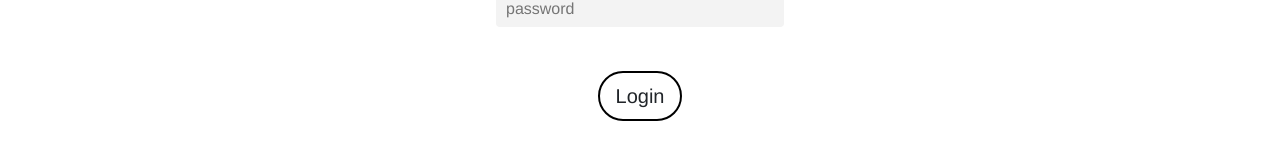
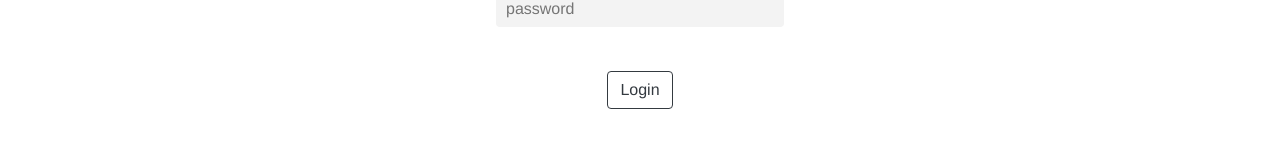
Before and after one commit to UoaWDCC/wdcc-cmlg-frontend, a React (Create React App) app: page /login in a window 1280 px wide. Shown: the part 413-572 px from the top of the page. Built offline with nearby package versions, Linux system fonts and the light colour scheme.

Commit message:
fix start seach button css

```diff
--- a/src/components/LoginPage.js
+++ b/src/components/LoginPage.js
@@ -41,7 +41,7 @@ const LoginForm = (props) => {
       <div className={styles.footer}>
         <button
           type="button"
-          className={` btn ${props.darkMode ? styles["dark-mode-btn"] : ""} }`}
+          className={` btn btn-outline-dark ${props.darkMode ? styles["btn-dark-mode"] : ""} }`}
           onClick={onSubmit}
         >
           Login
--- a/src/components/WelcomePage.js
+++ b/src/components/WelcomePage.js
@@ -10,7 +10,7 @@ class WelcomePage extends React.Component {
                 <h1 id="title-txt"> COVID-19 Multilingual Glossary </h1>
                 <br />
                 <Link to="/translations">
-                    <button type="button" className={ ` btn btn-outline-dark
+                    <button type="button" className={ ` btn welcomeBtn btn-outline-dark
                     ${ this.props.darkMode? "btn-dark-mode" : "" } ` }>Start searching</button>
                 </Link>
                 <UploadPopUp></UploadPopUp>
--- a/src/css/LoginPage.module.css
+++ b/src/css/LoginPage.module.css
@@ -54,7 +54,16 @@ label {
     background-color: black;
 }
 
-.dark-mode-btn{
-    color: white;
-    border: 2px solid white;
+.btn-dark-mode{
+    background-color: rgb(0, 0, 0);
+    color: rgb(255, 255, 255);
+    border-width: 2px;
+    border-color: rgb(255, 255, 255);
 }
+
+.btn-dark-mode:hover{
+    background-color: rgb(255, 255, 255);
+    color: rgb(0, 0, 0);
+    border-width: 2px;
+    border-color: rgb(0, 0, 0);
+}
--- a/src/css/WelcomePage.css
+++ b/src/css/WelcomePage.css
@@ -22,29 +22,27 @@ body {
   flex-direction: column;
 }
 
-.btn {
+.welcomeBtn {
   border: 2px solid black;
   border-radius: 25px;
   max-width: 100%;
 }
 
-.btn:hover {
-    background-color: lightgray;
+.welcomeBtn:hover {
+  background-color: black;
 }
 
 /* Responsive design for title and button */
 @media screen and (min-width: 760px) {
-
   #title-txt {
     font-size: 4.5vw;
   }
 
-    .btn {
+  .welcomeBtn {
     font-size: 1.25rem;
-        padding: .5rem 1rem;
+    padding: 0.5rem 1rem;
   }
 }
-
 
 .btn-dark-mode{
     background-color: rgb(0, 0, 0);
```
Lines whose indentation alone changed are shown as unchanged.
